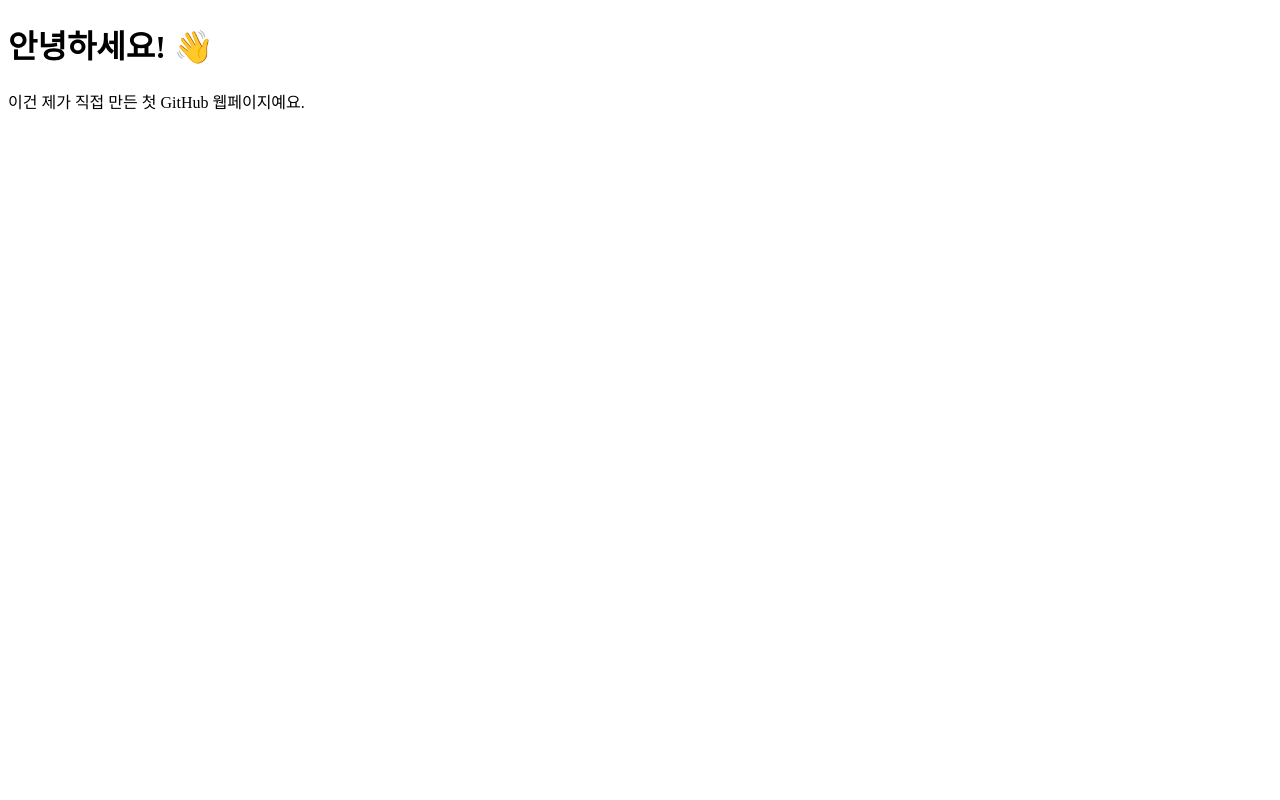
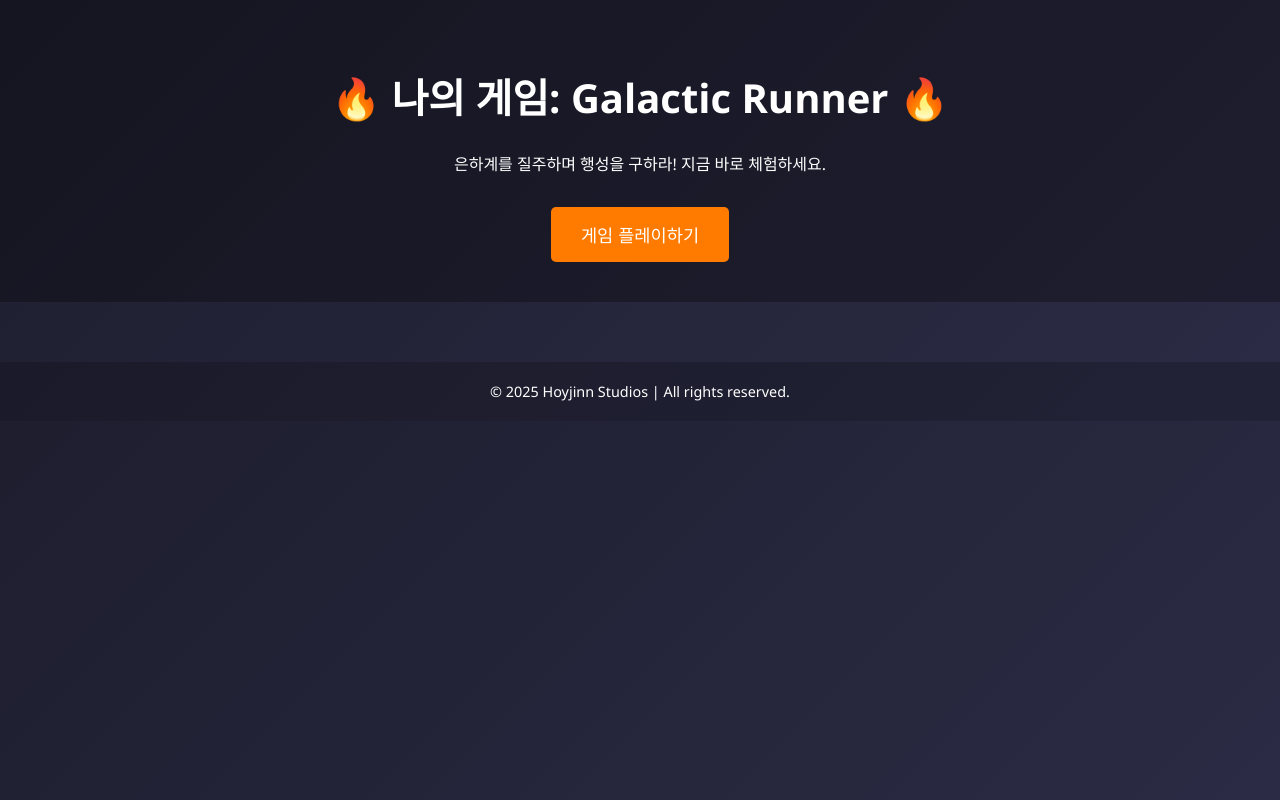
Before and after one commit to hoyjinn/hoyjinn.github.io1, a plain HTML site: page index.html in a window 1280 px wide. Drawn offline with Linux system fonts and the light colour scheme.

Commit message:
Update index.html

```diff
--- a/index.html
+++ b/index.html
@@ -1,11 +1,62 @@
 <!DOCTYPE html>
-<html>
+<html lang="ko">
 <head>
-  <meta charset="UTF-8">
-  <title>효진의 첫 웹페이지</title>
+  <meta charset="UTF-8" />
+  <meta name="viewport" content="width=device-width, initial-scale=1.0" />
+  <title>내 게임 홍보 사이트</title>
+  <style>
+    body {
+      font-family: 'Segoe UI', sans-serif;
+      background: linear-gradient(135deg, #1e1e2f, #2b2b45);
+      color: #fff;
+      text-align: center;
+      margin: 0;
+      padding: 0;
+    }
+    header {
+      padding: 40px 0;
+      background: rgba(0, 0, 0, 0.3);
+    }
+    h1 {
+      font-size: 2.5rem;
+    }
+    p {
+      max-width: 600px;
+      margin: 0 auto;
+      line-height: 1.6;
+    }
+    button {
+      margin-top: 30px;
+      padding: 15px 30px;
+      background: #ff7b00;
+      border: none;
+      border-radius: 5px;
+      color: white;
+      font-size: 1.1rem;
+      cursor: pointer;
+      transition: 0.2s;
+    }
+    button:hover {
+      background: #ff9e2c;
+    }
+    footer {
+      margin-top: 60px;
+      padding: 20px;
+      background: rgba(0, 0, 0, 0.2);
+      font-size: 0.9rem;
+    }
+  </style>
 </head>
 <body>
-  <h1>안녕하세요! 👋</h1>
-  <p>이건 제가 직접 만든 첫 GitHub 웹페이지예요.</p>
+  <header>
+    <h1>🔥 나의 게임: Galactic Runner 🔥</h1>
+    <p>은하계를 질주하며 행성을 구하라! 지금 바로 체험하세요.</p>
+    <button onclick="window.location.href='https://example.com';">
+      게임 플레이하기
+    </button>
+  </header>
+  <footer>
+    © 2025 Hoyjinn Studios | All rights reserved.
+  </footer>
 </body>
 </html>
```
